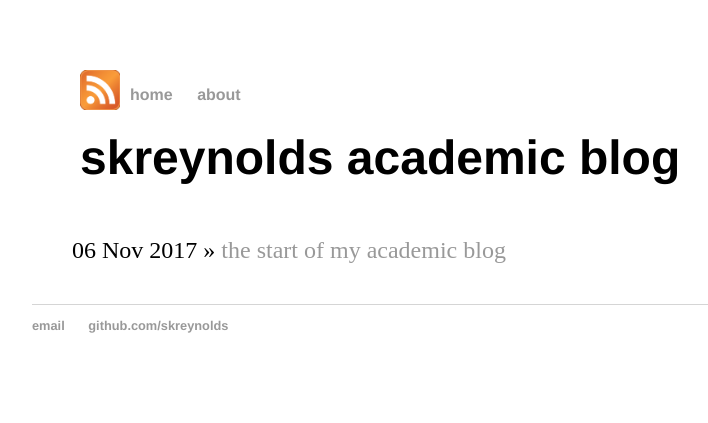
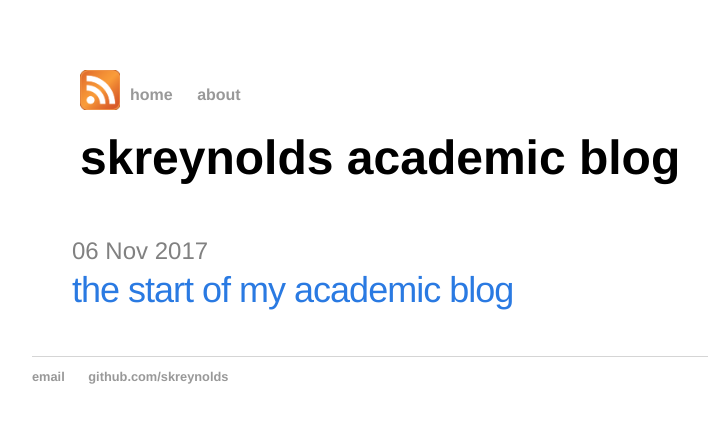
Before and after one commit to skreynolds/skreynolds.github.io, a Jekyll site: the page built from index.html, in a window 1280 px wide. Shown: the top 423 px of the page, without its empty margins (160-868 px from the left). Built offline with Jekyll 4.4.1, drawn with Linux system fonts in a browser that asks for light colours.

Commit message:
Added some style changes and some changes to the layout of the blog

```diff
--- a/css/main.css
+++ b/css/main.css
@@ -1,4 +1,5 @@
 body {
+	font-family:'Helvetica', 'Arial', 'Sans-Serif';
     margin: 60px auto;
     width: 70%;
 }
@@ -51,3 +52,20 @@ ul.posts li {
   margin: 0 auto;
   zoom: 1;
 }
+
+.posts { list-style-type: none; }
+
+.posts li { margin-bottom: 30px; }
+
+.posts .post-link {
+  font-size: 1.5em;
+  letter-spacing: -1px;
+  line-height: 1.4em;
+  color: #2a7ae2
+}
+
+.posts .post-date {
+  display: block;
+  font-size: 1em;
+  color: #818181;
+}
--- a/index.html
+++ b/index.html
@@ -7,6 +7,9 @@ title: skreynolds academic blog
 	<ul class="posts">
 
 	  {% for post in site.posts %}
-	    <li><span>{{ post.date | date_to_string }}</span> » <a href="{{ post.url }}" title="{{ post.title }}">{{ post.title }}</a></li>
+	    <li>
+	    	<span class="post-date">{{ post.date | date_to_string }}</span>
+	    	<a class="post-link" href="{{ post.url }}" title="{{ post.title }}">{{ post.title }}</a>
+	    </li>
 	  {% endfor %}
 	</ul>
```
